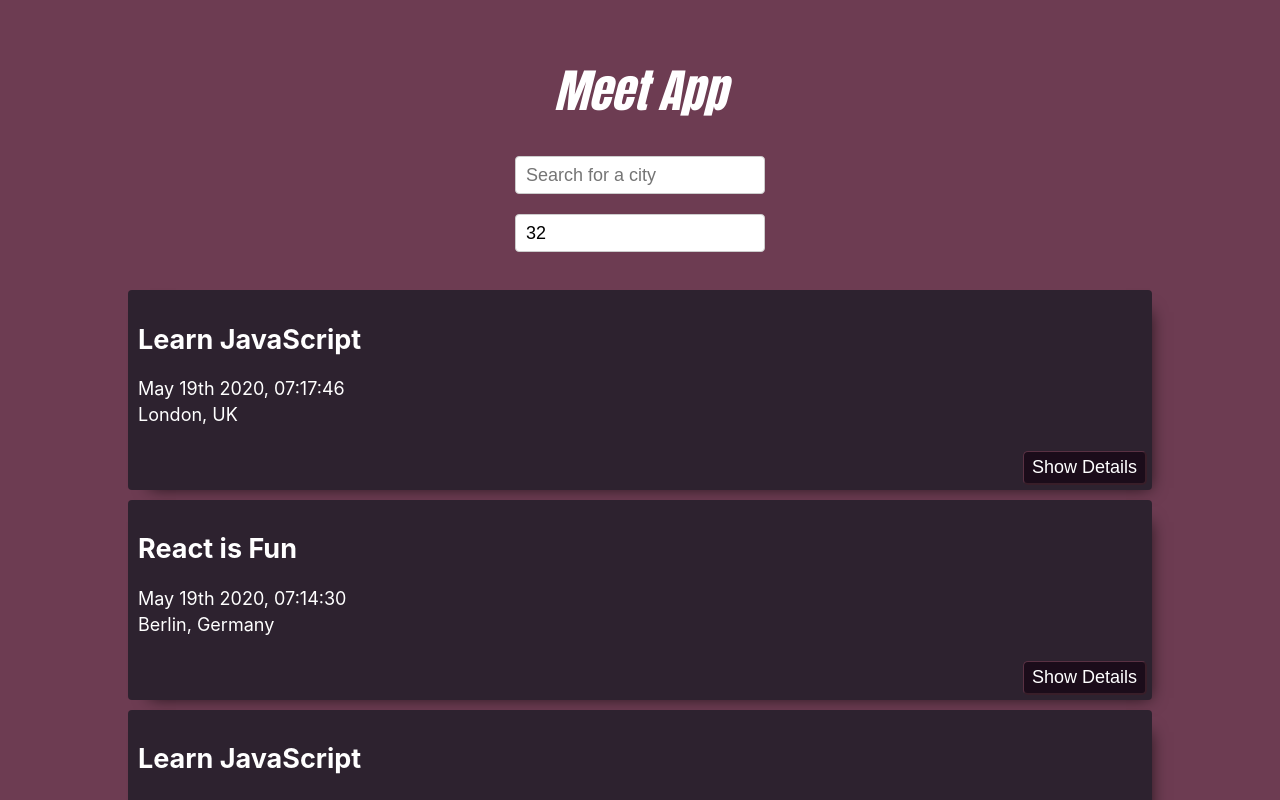
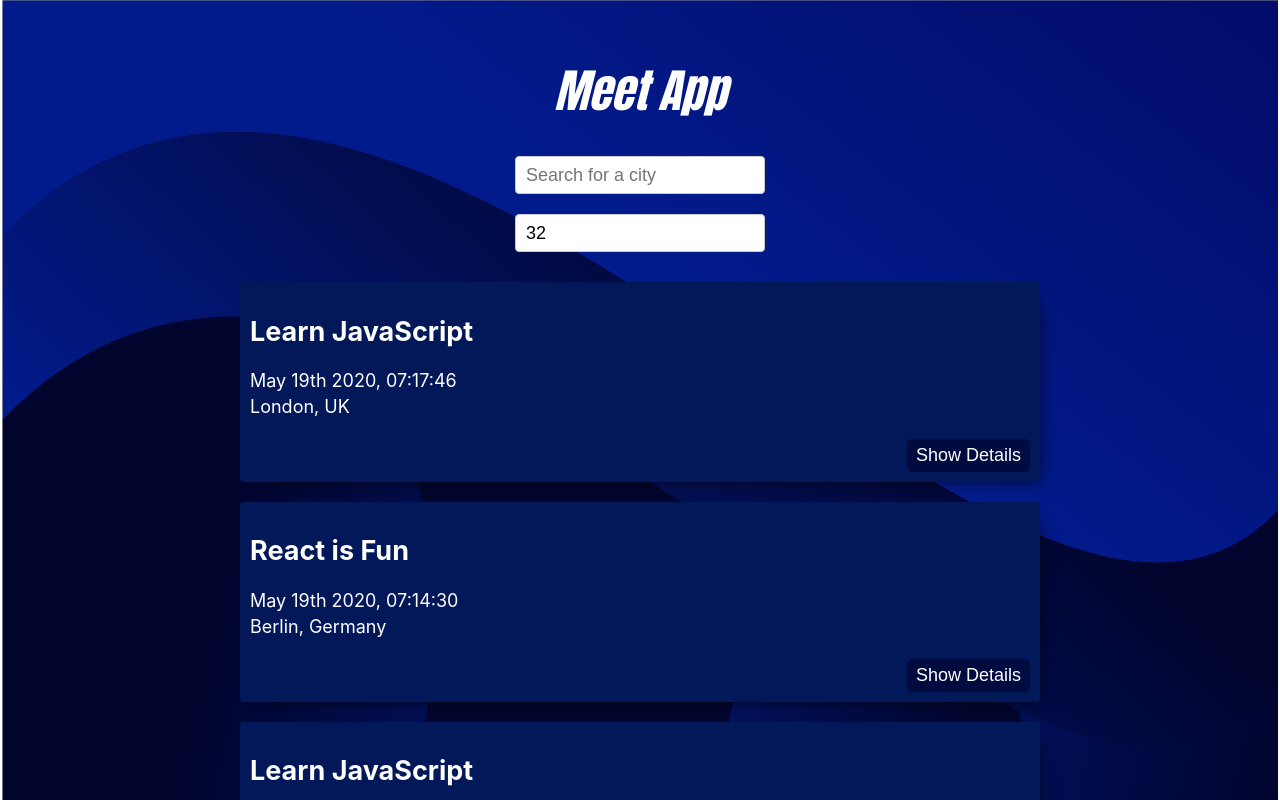
Before and after one commit to vdevhub/meet, a React (Create React App) app: page / in a window 1280 px wide. Shown: the top 800 px of the page. Built offline with nearby package versions, Linux system fonts and the light colour scheme; what atatus-spa would draw is missing.

Commit message:
Add SVG bg and adjust event centering

```diff
--- a/src/App.css
+++ b/src/App.css
@@ -1,12 +1,12 @@
 @import url(https://fonts.googleapis.com/css?family=Roboto:500);
-
-body {
-  background-color: #6d3c52;
-}
 
 .App {
   text-align: center;
-  padding: 2% 10%;
+  padding: 2% 5%;
+  position: relative;
+  min-height: 100vh;
+  background: url('./background.svg') no-repeat center center fixed;
+  background-size: cover;
 }
 
 .App * {
@@ -16,10 +16,17 @@ body {
 ul {
   padding: 0;
   list-style: none;
+  margin: 0 auto;
+  /* Center the ul */
+  text-align: center;
+  /* Center the list items */
+  width: 100%;
+  max-width: 800px;
 }
 
 body {
   font-size: 18px;
+  text-align: center;
 }
 
 p {
@@ -106,12 +113,16 @@ input[type="number"] {
 }
 
 .event {
+  display: inline-block;
+  /* Ensure list items are inline-block */
   padding: 10px 10px 35px;
   margin: 10px 0;
   text-align: left;
   border-radius: 4px;
+  width: 100%;
+  max-width: 800px;
   position: relative;
-  background-color: #2d222f;
+  background-color: #031859;
   color: #fff;
   box-shadow: 10px 10px 16px -12px rgba(0, 0, 0, 0.75);
 }
@@ -127,16 +138,14 @@ input[type="number"] {
 
 .details-btn {
   position: absolute;
-  right: 5px;
-  bottom: 5px;
+  right: 10px;
+  bottom: 10px;
   padding: 5px 8px;
-  border: 1px solid #593143;
-  border-bottom: 2px solid #381e29;
-  border-right: 2px solid #381e29;
+  border: 1px solid #020B40;
   border-radius: 5px;
   outline: none;
   cursor: pointer;
-  background-color: #1b0c1a;
+  background-color: #020B40;
   color: #fff;
   font-size: 18px;
 }
--- a/src/App.js
+++ b/src/App.js
@@ -6,6 +6,7 @@ import Header from './components/Header';
 import { useEffect, useState } from 'react';
 import { extractLocations, getEvents } from './api';
 import { InfoAlert, ErrorAlert, WarningAlert } from './components/Alert';
+import { ReactComponent as BackgroundSVG } from "./background.svg";
 
 const App = () => {
   const [events, setEvents] = useState([]);
```
Also changed, not shown: src/background.svg (added).
